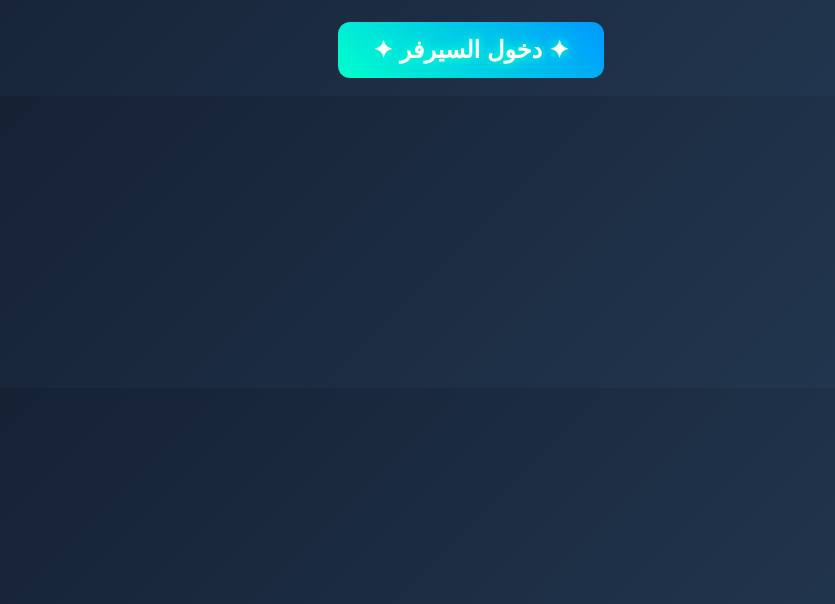
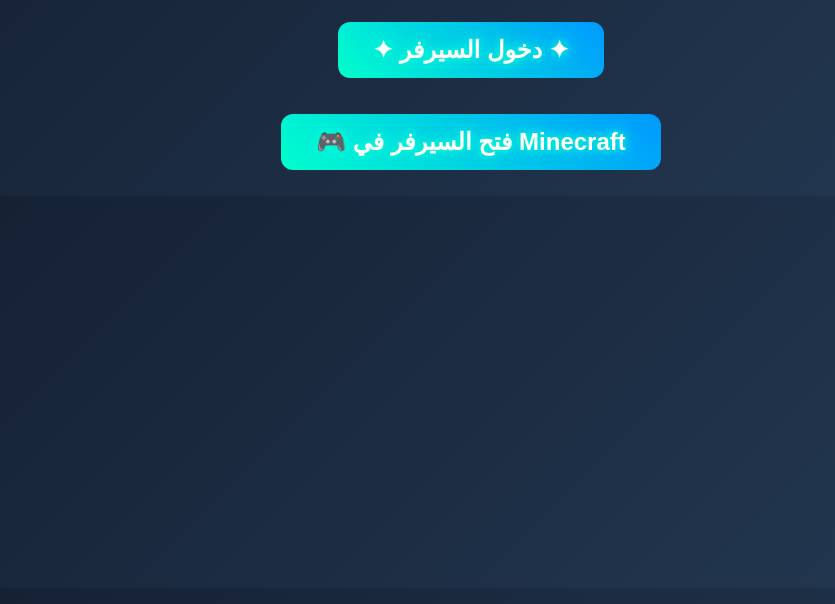
Before and after one commit to mrwanff2026-glitch/AndCraft-S1, a plain HTML site: page index.html in a window 1280 px wide. Shown: the part 196-800 px from the top of the page, without its empty margins (169-1004 px from the left). Drawn offline with Linux system fonts and the light colour scheme.

Commit message:
Enhance Arabic text styling and server buttons
Updated Arabic font styles and added new buttons for server access.

```diff
--- a/index.html
+++ b/index.html
@@ -6,7 +6,7 @@
 
 <style>
 
-/* تحميل الخط العربي */
+/* تحميل الخط العربي المزخرف */
 @font-face {
     font-family: 'CairoCustom';
     src: url("alfont_com_Cairo-Regular-2.ttf");
@@ -28,6 +28,13 @@
     -webkit-background-clip: text;
     -webkit-text-fill-color: transparent;
     text-shadow: 0 0 20px #00ffee;
+}
+
+/* جميع النصوص العربية مزخرفة */
+.arabicDecor{
+    font-weight: bold;
+    font-size: 24px;
+    text-shadow: 0 0 8px #00ffcc, 0 0 15px #00ffee;
 }
 
 /* الأزرار */
@@ -57,13 +64,6 @@
     text-shadow: 0 0 10px #00ffee;
 }
 
-/* نصوص عربية مزخرفة */
-.arabicDecor{
-    font-weight: bold;
-    font-size: 24px;
-    text-shadow: 0 0 8px #00ffcc, 0 0 15px #00ffee;
-}
-
 /* رسائل النسخ */
 .copyMsg{
     display: none;
@@ -71,14 +71,22 @@
     font-size: 18px;
     color: #00ff88;
 }
+
 </style>
 </head>
 <body>
 
 <h1>⚡ AndCraft S1 ⚡</h1>
 
-<!-- زر دخول مزخرف -->
+<!-- زر دخول السيرفر في الموقع -->
 <button onclick="showServer()"><span class="arabicDecor">✦ دخول السيرفر ✦</span></button>
+
+<!-- زر فتح Minecraft مباشرة -->
+<p>
+<a href="minecraft://?server=and_craft_2030.aternos.me:54860" target="_blank">
+<button><span class="arabicDecor">🎮 فتح السيرفر في Minecraft</span></button>
+</a>
+</p>
 
 <div class="box" id="serverBox">
 
```
